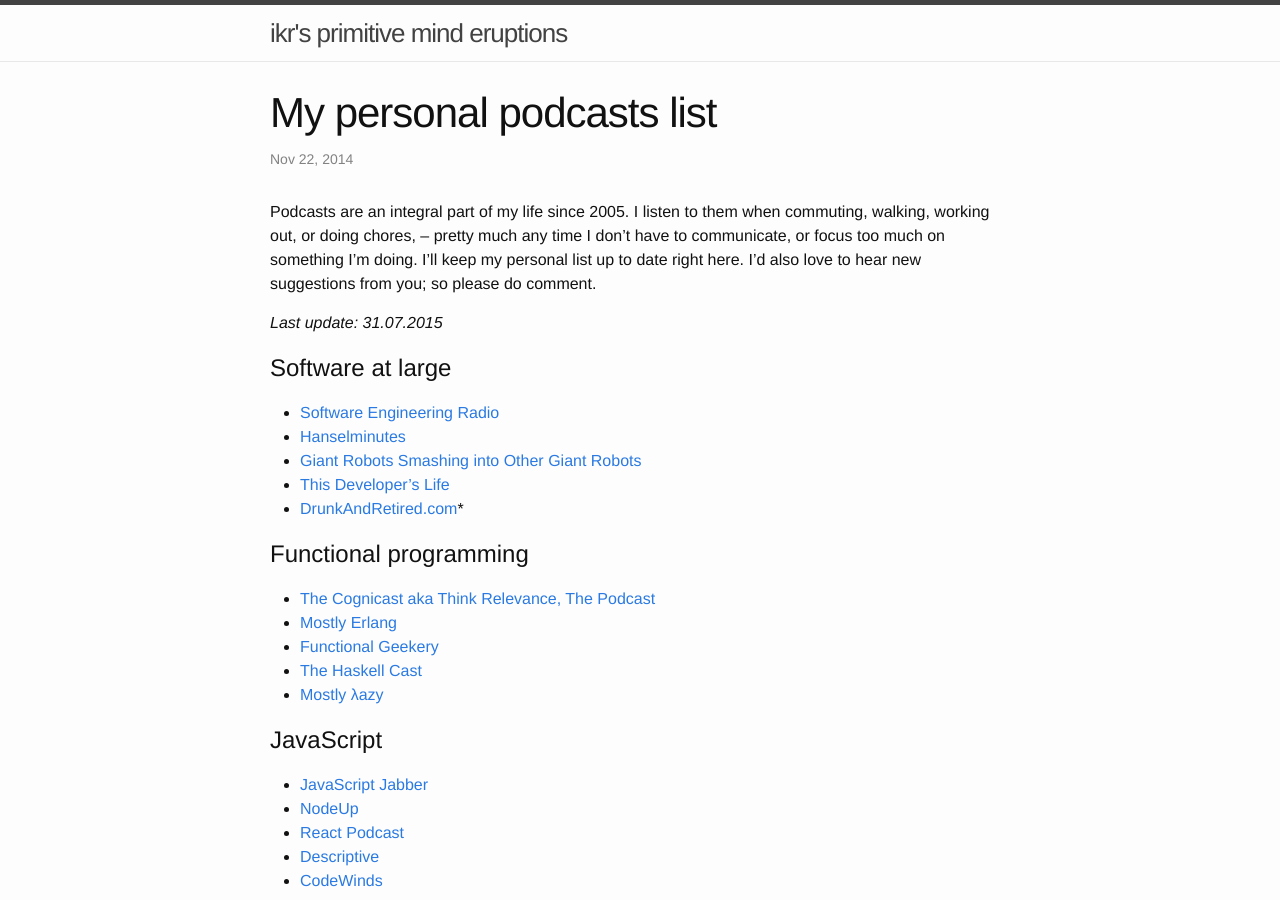
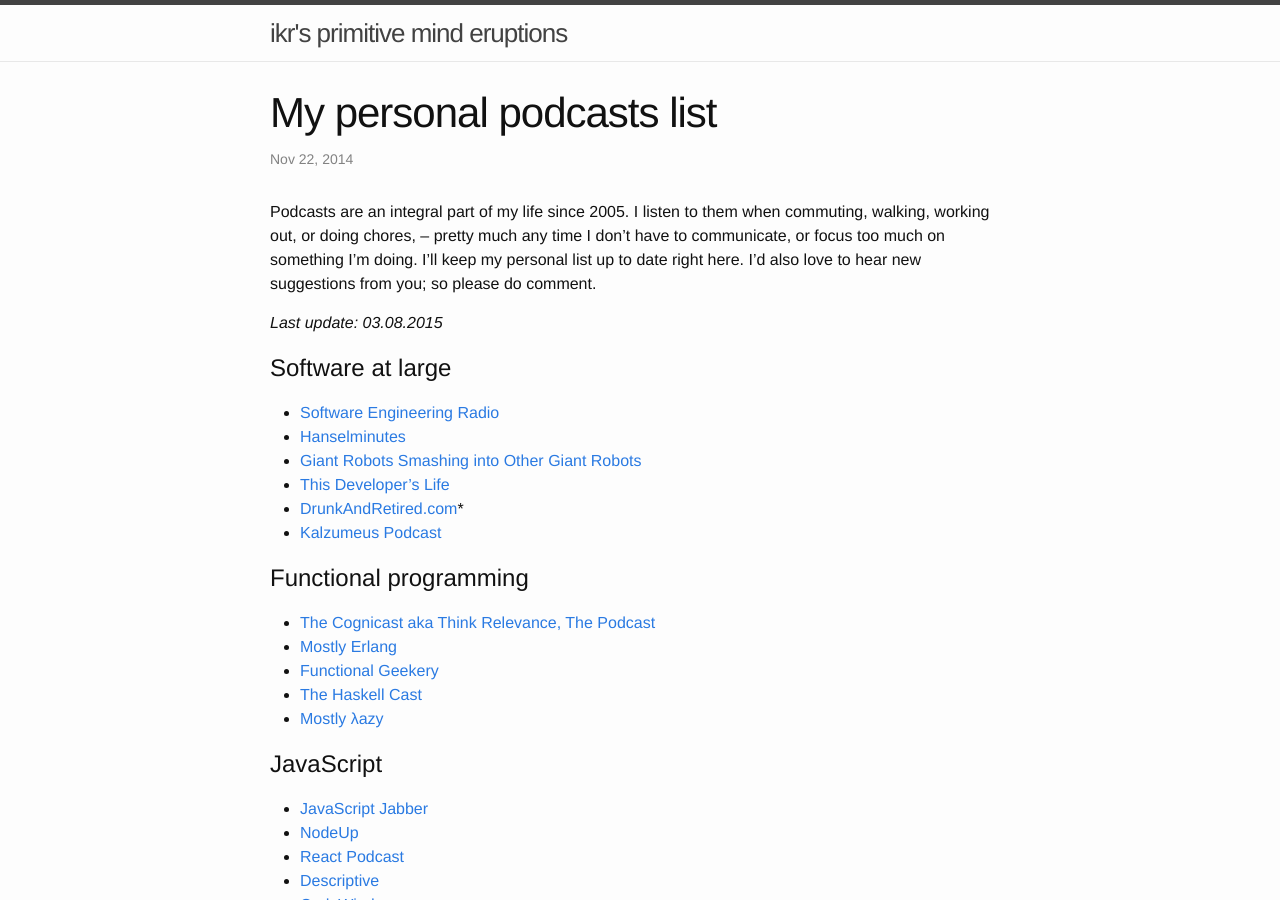
Before and after one commit to ikr/ikr.su-blog, a Jekyll site: the page built from _posts/2014-11-22-my-podcasts-list.markdown, in a window 1280 px wide and 900 px high. Built offline with Jekyll 4.4.1, drawn with Linux system fonts in a browser that asks for light colours; comment, search, counter and statistics services are not loaded.

Commit message:
Add Kalzumeus Podcast

```diff
--- a/_posts/2014-11-22-my-podcasts-list.markdown
+++ b/_posts/2014-11-22-my-podcasts-list.markdown
@@ -15,7 +15,7 @@
 on something I'm doing. I'll keep my personal list up to date right here. I'd also love to hear new
 suggestions from you; so please do comment.
 
-_Last update: 31.07.2015_
+_Last update: 03.08.2015_
 
 # Software at large
 
@@ -24,6 +24,7 @@
 - [Giant Robots Smashing into Other Giant Robots](http://giantrobots.fm/)
 - [This Developer's Life](http://thisdeveloperslife.com/)
 - [DrunkAndRetired.com](http://drunkandretired.com/)*
+- [Kalzumeus Podcast](http://www.kalzumeus.com/category/podcasts/)
 
 # Functional programming
 
```
